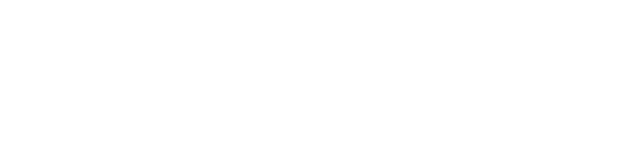
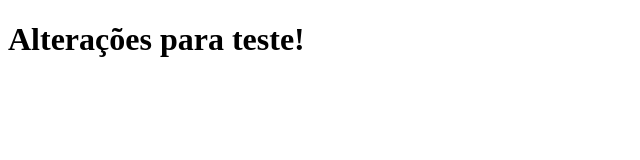
Before and after one commit to Beninigmal/EstudosJS, a plain HTML site: page Teste git/index.html in a window 1280 px wide. Shown: the whole page, without its empty margins (0-640 px from the left). Drawn offline with Linux system fonts and the light colour scheme.

Commit message:
exercicio

```diff
--- a/Teste git/index.html
+++ b/Teste git/index.html
@@ -7,6 +7,6 @@
     <title>Teste de estudos Git Alura</title>
 </head>
 <body>
-
+    <h1>Alterações para teste!</h1>
 </body>
 </html>
```
